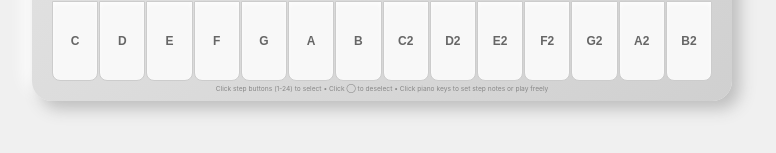
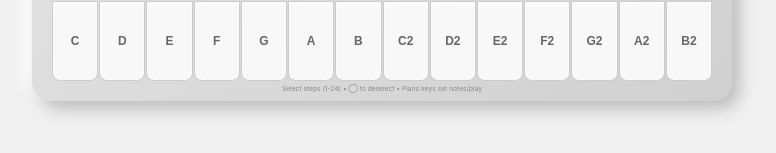
Before and after one commit to BMJ-personal/react-op1-synthesizer, a React (Create React App) app: page / in a window 1280 px wide. Shown: the part 509-662 px from the top of the page, without its empty margins (258-1034 px from the left). Built offline with nearby package versions, Linux system fonts and the light colour scheme.

Commit message:
Fix: Shorten instruction text to prevent overflow

```diff
--- a/src/App.tsx
+++ b/src/App.tsx
@@ -653,7 +653,7 @@ function App() {
         {/* Instructions */}
         <div className="instructions">
           <small>
-            Click step buttons (1-24) to select • Click ◯ to deselect • Click piano keys to set step notes or play freely
+            Select steps (1-24) • ◯ to deselect • Piano keys set notes/play
           </small>
         </div>
       </div>
```
